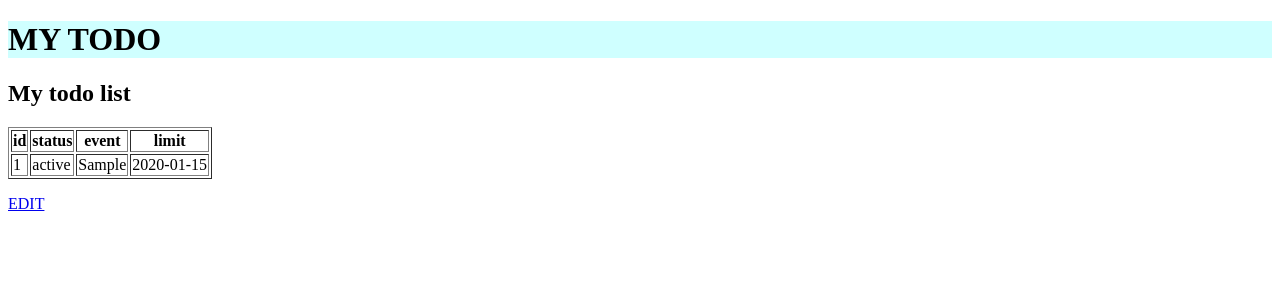
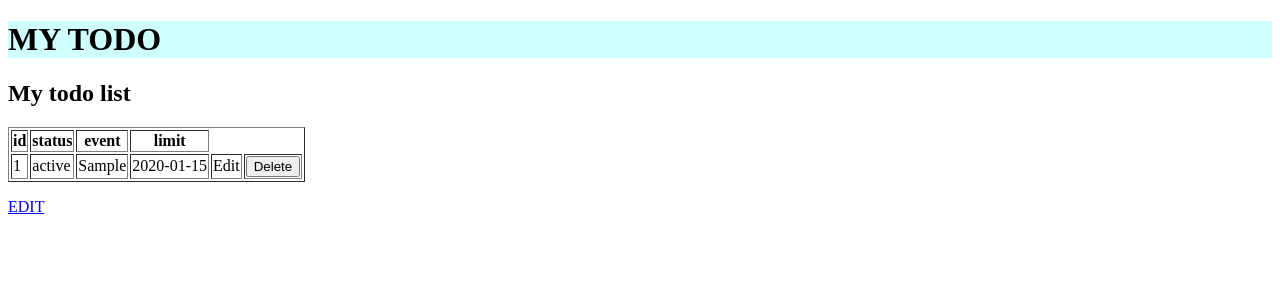
Before and after one commit to den2k6/flask1, a Flask app: page / in a window 1280 px wide. Shown: the top 300 px of the page. Run offline with Flask 3, Linux system fonts and the light colour scheme; tables that the repository leaves empty hold one stand-in row (values such as "Sample post").

Commit message:
add delete function

```diff
--- a/flaskr/main.py
+++ b/flaskr/main.py
@@ -17,7 +17,9 @@ def index():
 
     todos = []
     for row in db_todos:
-        todos.append({"todo_id": row[0], "status": row[1], "event": row[2], "limits": row[3]})
+        todos.append(
+            {"todo_id": row[0], "status": row[1], "event": row[2], "limits": row[3]}
+        )
     return render_template("index.html", todos=todos)
 
 
@@ -36,7 +38,19 @@ def register():
     limits = request.form["limits"]
 
     con = sqlite3.connect(DATABASE)
-    con.execute("INSERT INTO todos VALUES(?, ?, ?, ?)", [todo_id, status, event, limits])
+    con.execute(
+        "INSERT INTO todos VALUES(?, ?, ?, ?)", [todo_id, status, event, limits]
+    )
     con.commit()
     con.close()
     return redirect(url_for("index"))
+
+
+@app.route("/delete/<todo_id>", methods=["POST"])
+def delete(todo_id):
+    """delete"""
+    con = sqlite3.connect(DATABASE)
+    con.execute("DELETE FROM todos WHERE todo_id=?", [todo_id])
+    con.commit()
+    con.close()
+    return redirect(url_for("index"))
--- a/flaskr/templates/index.html
+++ b/flaskr/templates/index.html
@@ -26,6 +26,11 @@
               <td>{{ todo.status }}</td>
               <td>{{ todo.event }}</td>
               <td>{{ todo.limits }}</td>
+              <td>Edit</td>
+              <td><form action="{{ url_for('delete', todo_id=todo.todo_id) }}" method="POST">
+                <button type="submit">Delete</button>
+            </form></td>
+            </tr>
           </tr>
         {% endfor %}
       </table>
```
